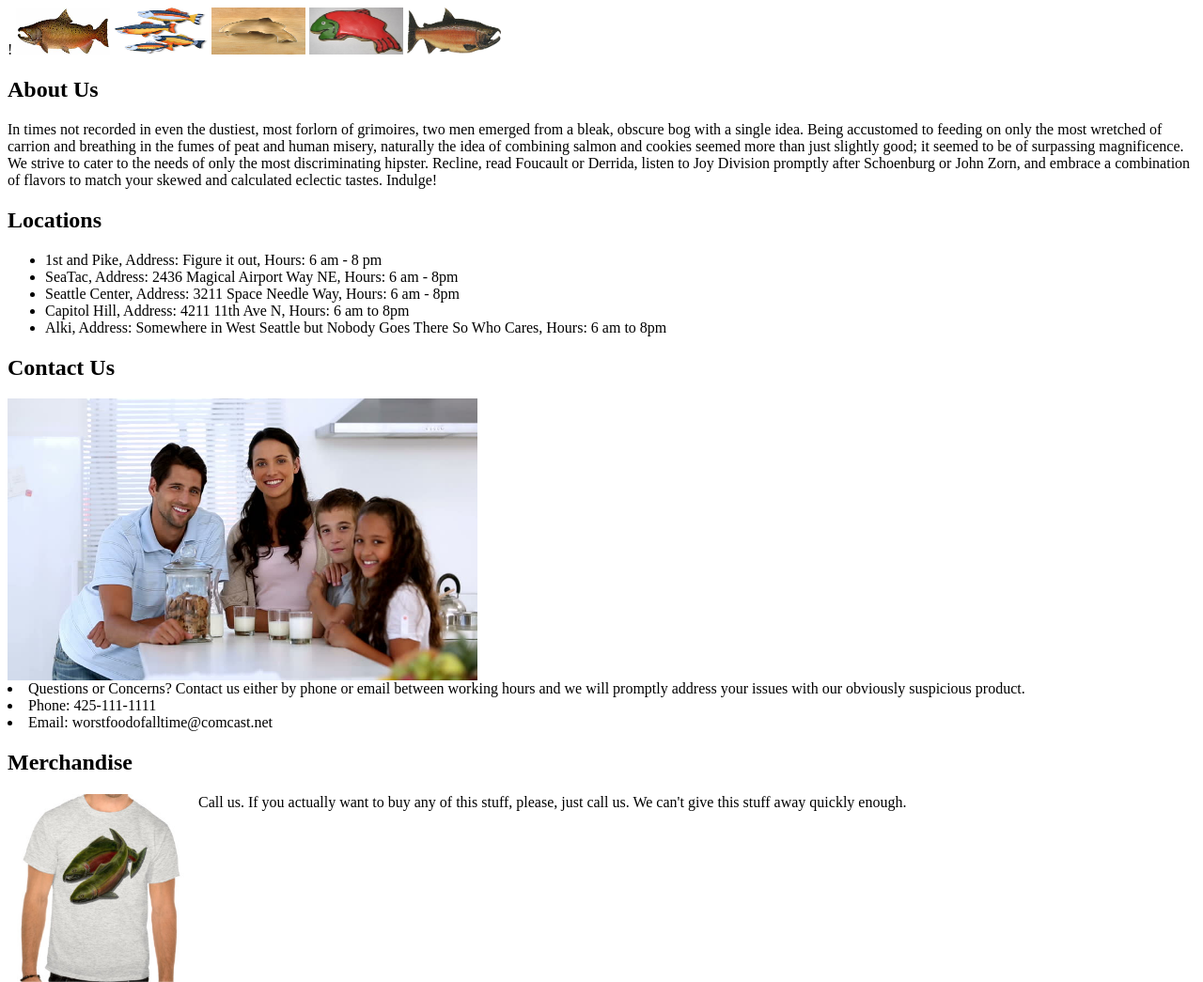
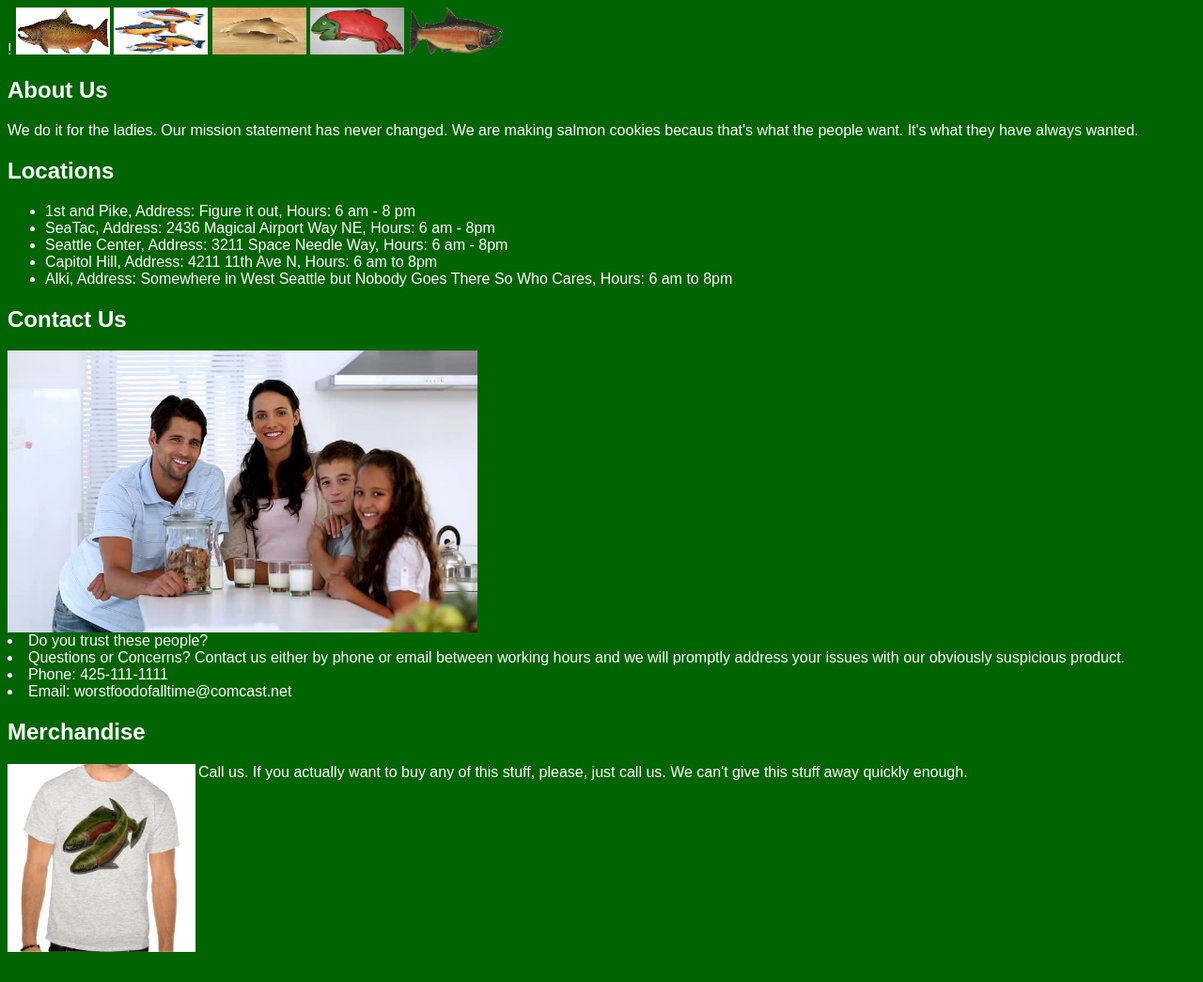
Before and after one commit to AdrianV01/SalmonCookies, a plain HTML site: page index.html in a window 1280 px wide. Shown: the whole page at 94% size. After the commit the page ends 1013 px from the top, so only its background shows below. Drawn offline with Linux system fonts and the light colour scheme.

Commit message:
Attempted to style up the page a bit. Still unable to actually achieve a layout that I find appealing

```diff
--- a/index.html
+++ b/index.html
@@ -1,6 +1,7 @@
 !<!DOCTYPE html>
 <html>
 <head>
+  <link rel="stylesheet" href="style.css">
 <img src="chinook.jpg" alt="WhyLordWhy?" width = 100 height = 50>
 <img src= "fish.jpg" alt= "There is no need for this" width = 100 height = 50>
 <img src= "cutter.jpeg" alt= "Another awful picture" width = 100 height= 50>
@@ -9,15 +10,11 @@
 </head>
 <body>
 <div id = about> <h2> About Us </h2>
-<p> In times not recorded in even the dustiest, most forlorn of grimoires, two men emerged
-  from a bleak, obscure bog with a single idea. Being accustomed to feeding on only
-  the most wretched of carrion and breathing in the fumes of peat and human misery,
-  naturally the idea of combining salmon and cookies seemed more than just slightly good; it seemed
-  to be of surpassing magnificence. We strive to cater to the needs of only the most
-  discriminating hipster. Recline, read Foucault or Derrida, listen to Joy Division
-  promptly after Schoenburg or John Zorn, and embrace a combination of flavors
-  to match your skewed and calculated eclectic tastes. Indulge!
+<p> We do it for the ladies. Our mission statement has never changed. We are making salmon
+  cookies becaus that's what the people want. It's what they have always wanted.
+
 </div>
+<div id = part1>
 <h2> Locations </h2>
 <ul>
   <li> 1st and Pike, Address: Figure it out, Hours: 6 am - 8 pm </li>
@@ -26,33 +23,25 @@
   <li> Capitol Hill, Address: 4211 11th Ave N, Hours: 6 am to 8pm</li>
   <li> Alki, Address: Somewhere in West Seattle but Nobody Goes There So Who Cares, Hours: 6 am to 8pm </li>
 </ul>
+</div>
+<div id = part2>
 <h2> Contact Us </h2>
 <img src = "family.jpg" alt = "This is who we are. This is what we do." width= 500 height = 300 align= middle
 <ul>
+<li> Do you trust these people? </li>
 <li> Questions or Concerns? Contact us either by phone or email between working
    hours and we will promptly address your issues with our obviously suspicious product.
 </li>
   <li>Phone: 425-111-1111</li>
   <li>Email: worstfoodofalltime@comcast.net</li>
 </ul>
+</div>
+<div id= part3>
   <h2> Merchandise </h2>
   <img src = "shirt.jpg" alt = "Why would you ever want to buy this" width = 200 height = 200 align= left>
   <p> Call us. If you actually want to buy any of this stuff, please, just call us.
     We can't give this stuff away quickly enough. </p>
-</p>
-
-
-
-
-
-
-
-
-
-
-
-
-
+</div>
 </body>
 
 
--- a/style.css
+++ b/style.css
@@ -0,0 +1,7 @@
+* {color: white; font-family: Papyrus, fantasy;}
+#about {}
+body {
+  background-color: darkgreen;}
+  #part1
+  #part2
+  #part3
```
